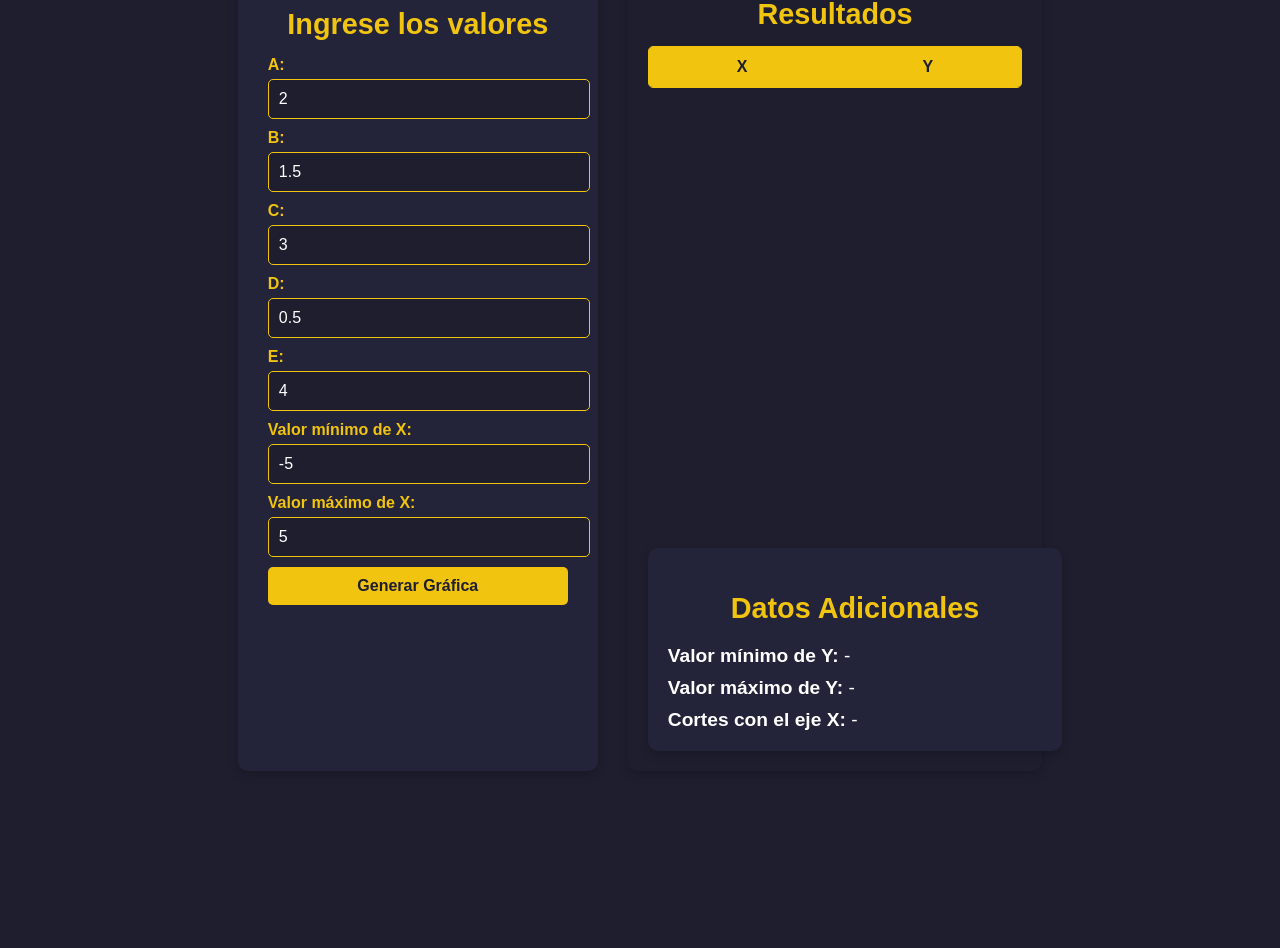
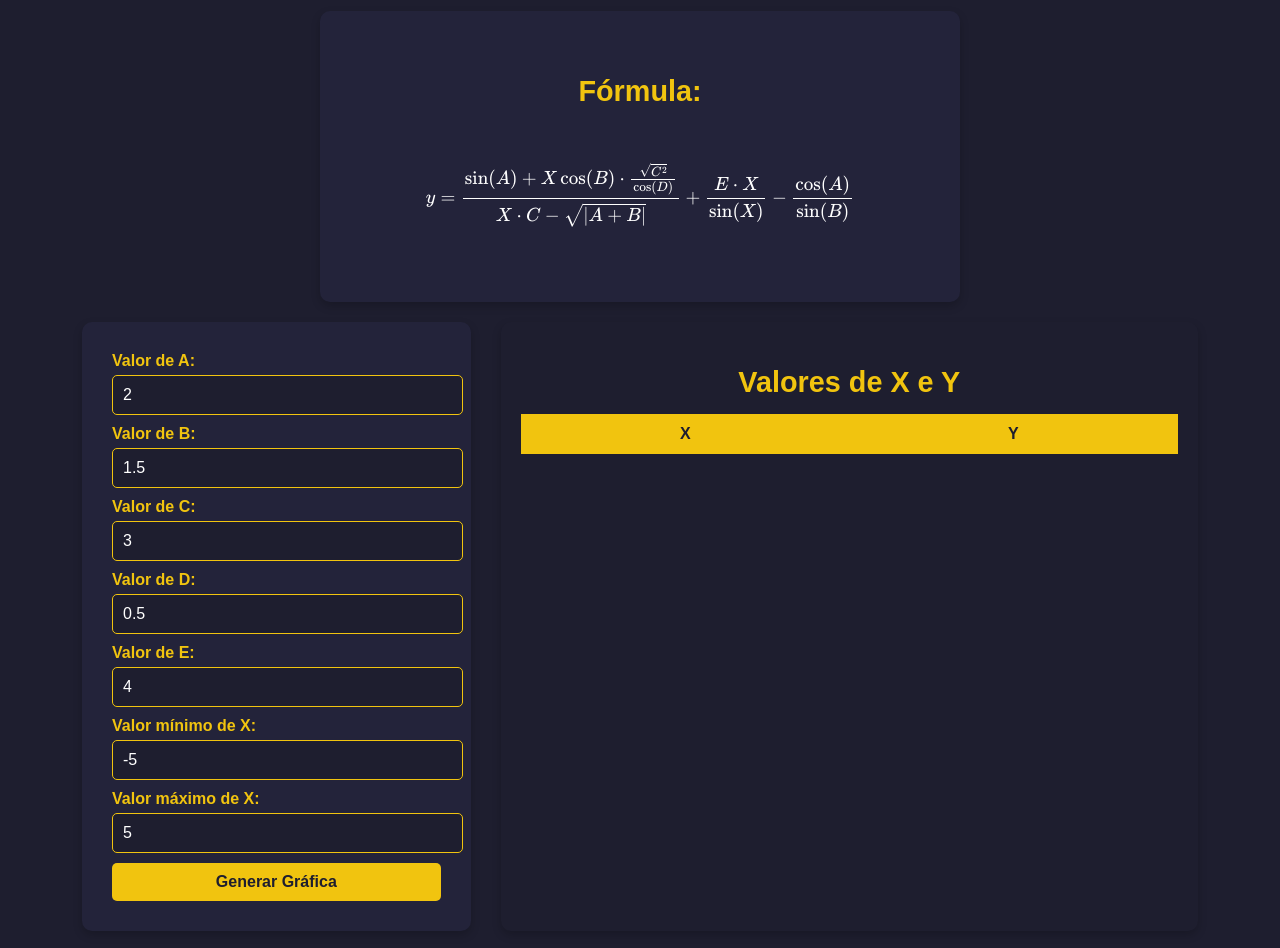
Before and after one commit to MontLaura090/Corte-1-programacion-web, a plain HTML site: page index.html in a window 1280 px wide. Shown: the part 158-1106 px from the top of the page. Before the commit the page ends 949 px from the top, so only its background shows below. Drawn offline with nearby package versions, Linux system fonts and the light colour scheme; some packages are replaced by stand-ins of ours.

Commit message:
Update index.html

```diff
--- a/index.html
+++ b/index.html
@@ -3,32 +3,46 @@
 <head>
     <meta charset="UTF-8">
     <meta name="viewport" content="width=device-width, initial-scale=1.0">
-    <title>Generador de Gráfica</title>
+    <title>Parcial 1 Programación Web - Laura Gabriela Capera COD 2216679</title>
     <link rel="stylesheet" href="styles.css">
     <script src="https://cdn.jsdelivr.net/npm/chart.js"></script>
+    <script type="text/javascript" async
+      src="https://polyfill.io/v3/polyfill.min.js?features=es6"></script>
+    <script type="text/javascript" async
+      src="https://cdnjs.cloudflare.com/ajax/libs/mathjax/2.7.7/MathJax.js?config=TeX-MML-AM_CHTML">
+    </script>
 </head>
 <body>
+    <div class="container">
+        <h1>Parcial 1 Programación Web</h1>
+        <h2>Laura Gabriela Capera - COD 2216679</h2>
 
-    <h1>Gráfica de la Función</h1>
+        <div class="equation-container">
+            <h2>Fórmula:</h2>
+            <p>
+                $$
+                y = \frac{\sin(A) + X\cos(B) \cdot \frac{\sqrt{C^2}}{\cos(D)}}{X \cdot C - \sqrt{\lvert A+B \rvert}}
+                + \frac{E \cdot X}{\sin(X)} - \frac{\cos(A)}{\sin(B)}
+                $$
+            </p>
+        </div>
 
         <div class="content">
-        <!-- FORMULARIO -->
             <div class="form-container">
-            <h2>Ingrese los valores</h2>
                 <form id="formulario">
-                <label for="A">A:</label>
+                    <label for="A">Valor de A:</label>
                     <input type="number" id="A" step="any" value="2" required>
 
-                <label for="B">B:</label>
+                    <label for="B">Valor de B:</label>
                     <input type="number" id="B" step="any" value="1.5" required>
 
-                <label for="C">C:</label>
+                    <label for="C">Valor de C:</label>
                     <input type="number" id="C" step="any" value="3" required>
 
-                <label for="D">D:</label>
+                    <label for="D">Valor de D:</label>
                     <input type="number" id="D" step="any" value="0.5" required>
 
-                <label for="E">E:</label>
+                    <label for="E">Valor de E:</label>
                     <input type="number" id="E" step="any" value="4" required>
 
                     <label for="minX">Valor mínimo de X:</label>
@@ -37,14 +51,13 @@
                     <label for="maxX">Valor máximo de X:</label>
                     <input type="number" id="maxX" step="any" value="5" required>
 
-                <button type="submit">Generar Gráfica</button>
+                    <button type="button" onclick="calcular(event)">Generar Gráfica</button>
                 </form>
             </div>
 
-        <!-- RESULTADOS -->
-        <div class="result-container">
-            <h2>Resultados</h2>
-            <div class="resultados-container">
+            <div class="section result-container">
+                <h2>Valores de X e Y</h2>
+                <div class="scroll-table">
                     <table id="tabla-resultados">
                         <thead>
                             <tr>
@@ -52,20 +65,23 @@
                                 <th>Y</th>
                             </tr>
                         </thead>
-                    <tbody></tbody>
+                        <tbody>
+                        </tbody>
                     </table>
                 </div>
+            </div>
 
-            <div class="chart-container">
+            <div class="section chart-container">
+                <h2>Gráfica de la función</h2>
                 <canvas id="grafica"></canvas>
             </div>
 
-            <div class="additional-results-container">
-                <h2>Datos Adicionales</h2>
+            <div class="section additional-results-container">
+                <h2>Resultados Adicionales</h2>
                 <div class="additional-results">
-                    <p><strong>Valor mínimo de Y:</strong> <span id="minY">-</span></p>
-                    <p><strong>Valor máximo de Y:</strong> <span id="maxY">-</span></p>
-                    <p><strong>Cortes con el eje X:</strong> <span id="cortes">-</span></p>
+                    <p>Valor mínimo de Y: <span id="minY"></span></p>
+                    <p>Valor máximo de Y: <span id="maxY"></span></p>
+                    <p>Cortes detectados (cantidad): <span id="cortes"></span></p>
                 </div>
             </div>
         </div>
```
Lines whose indentation alone changed are shown as unchanged.
